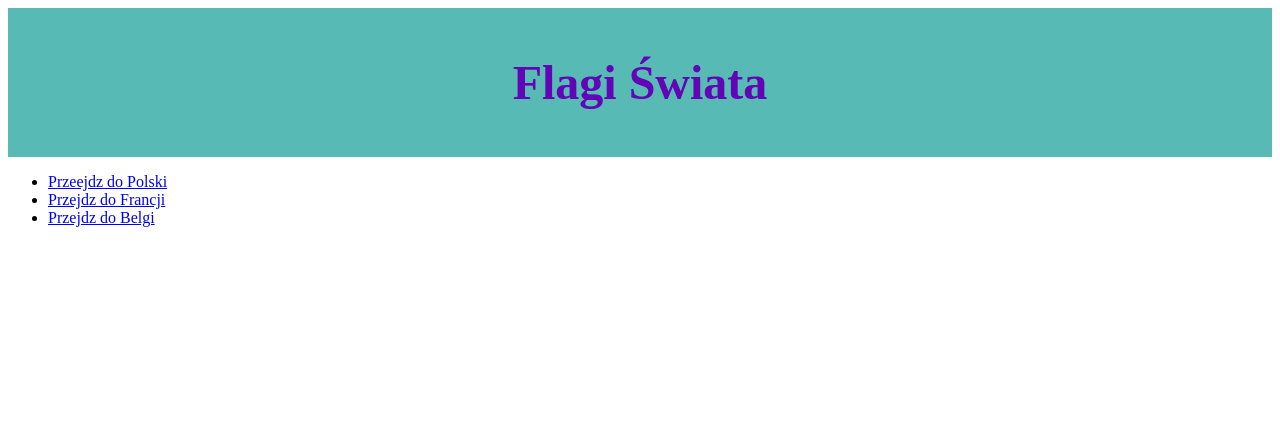
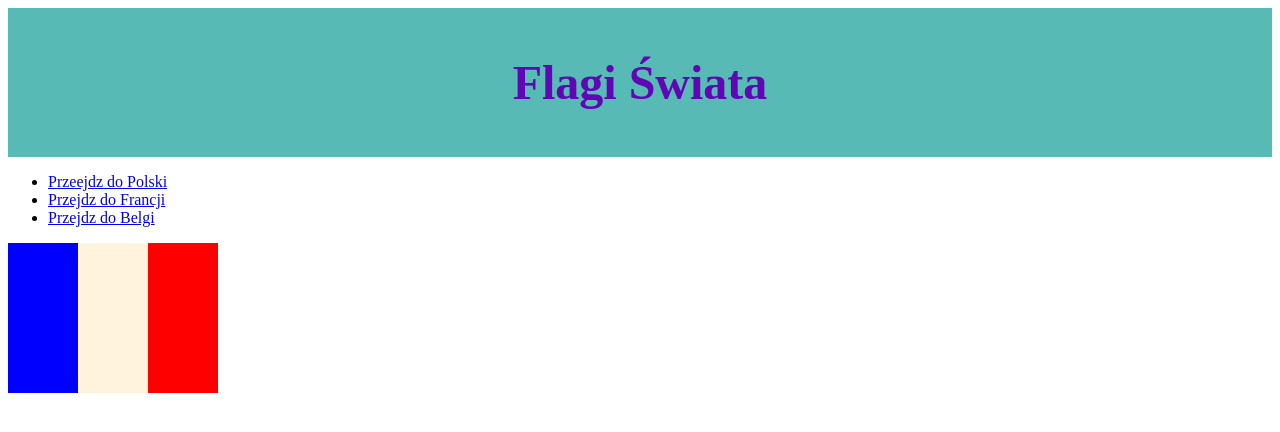
Before and after one commit to Michalina03/React, a React (Vite) app in the folder router/: page /francja in a window 1280 px wide. Shown: the top 432 px of the page. Built offline with nearby package versions, Linux system fonts and the light colour scheme.

Commit message:
Update main.css
.

```diff
--- a/router/src/scss/main.css
+++ b/router/src/scss/main.css
@@ -1,33 +1,18 @@
 @charset "UTF-8";
-.black {
+.belgia {
+  display: flex;
+}
+.belgia--yellow {
+  background-color: yellow;
+  width: 70px;
+  height: 150px;
+}
+.belgia--black {
   background-color: black;
   width: 70px;
   height: 150px;
 }
-
-.yellow {
-  background-color: yellow;
-  width: 70px;
-  height: 150px;
-}
-
-.belgia {
-  display: flex;
-}
-
-.blue {
-  background-color: blue;
-  width: 70px;
-  height: 150px;
-}
-
-.white {
-  background-color: rgba(255, 243, 218, 0.941);
-  width: 70px;
-  height: 150px;
-}
-
-.red {
+.belgia--red {
   background-color: red;
   width: 70px;
   height: 150px;
@@ -36,15 +21,29 @@
 .francja {
   display: flex;
 }
+.francja--red {
+  background-color: red;
+  width: 70px;
+  height: 150px;
+}
+.francja--white {
+  background-color: rgba(255, 243, 218, 0.941);
+  width: 70px;
+  height: 150px;
+}
+.francja--blue {
+  background-color: blue;
+  width: 70px;
+  height: 150px;
+}
 
-.p_white {
-  background-color: rgba(255, 243, 218, 0.941);
+.polska--red {
+  background-color: red;
   width: 160px;
   height: 70px;
 }
-
-.p_red {
-  background-color: red;
+.polska--white {
+  background-color: rgba(255, 243, 218, 0.941);
   width: 160px;
   height: 70px;
 }
```
